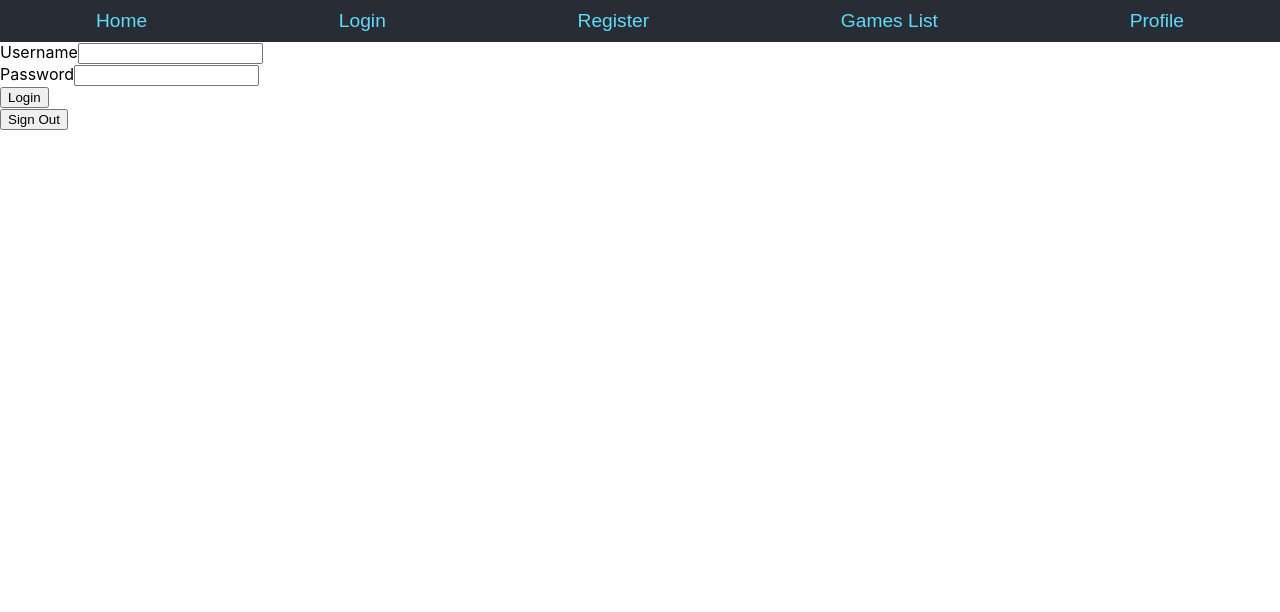
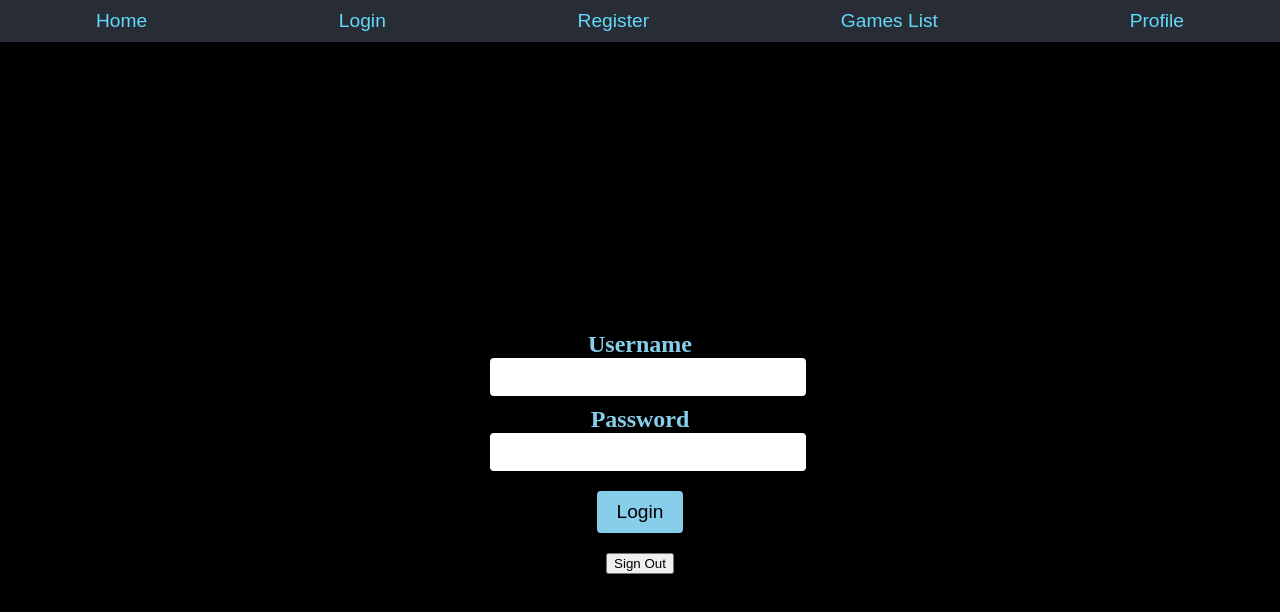
Before and after one commit to Kimichka/p5-project2, a React (Create React App) app in the folder game-trading-client/: page /login in a window 1280 px wide. Shown: the top 612 px of the page. Built offline with nearby package versions, Linux system fonts and the light colour scheme.

Commit message:
Adds some style

```diff
--- a/game-trading-client/src/components/Home.js
+++ b/game-trading-client/src/components/Home.js
@@ -1,7 +1,33 @@
 import React from 'react';
 
+const styles = {
+    container: {
+        display: 'flex',
+        flexDirection: 'column',
+        alignItems: 'center',
+        justifyContent: 'center',
+        height: '100vh',
+        fontFamily: 'cute-font',  //HAHA, Cute right?!
+        fontSize: '3rem',
+        textAlign: 'center',
+        backgroundColor: 'black',
+        color: 'whitesmoke',
+    },
+    boldText: {
+        fontWeight: '800',
+    },
+    description: {
+        marginTop: '10px',
+    },
+};
+
 const Home = () => {
-  return <div>Nothing to see here!!!!</div>;
+    return (
+        <div style={styles.container}>
+            <p style={styles.boldText}>Welcome to The Game Trading Website!</p>
+            <p style={styles.description}>Find and trade your favorite games with other users.</p>
+        </div>
+    );
 };
 
 export default Home;
--- a/game-trading-client/src/components/Login.js
+++ b/game-trading-client/src/components/Login.js
@@ -2,6 +2,53 @@ import React from 'react';
 import { useFormik } from 'formik';
 import LogoutButton from './LogoutButton';
 
+const styles = {
+    container: {
+        display: 'flex',
+        flexDirection: 'column',
+        alignItems: 'center',
+        justifyContent: 'center',
+        height: '100vh',
+        fontFamily: 'cute-font',
+        fontSize: '1.5rem',
+        textAlign: 'center',
+        backgroundColor: 'black',
+    },
+    form: {
+        width: '300px',
+        padding: '20px',
+        borderRadius: '8px',
+
+    },
+    input: {
+        width: '100%',
+        fontSize: '1.2rem',
+        marginBottom: '10px',
+        padding: '8px',
+        border: 'none',
+        borderRadius: '4px',
+
+    },
+    label: {
+        fontWeight: 'bold',
+        color: 'skyblue',
+    },
+    error: {
+        color: 'red',
+    },
+    button: {
+        marginTop: '10px',
+        fontSize: '1.2rem',
+        padding: '10px 20px',
+        border: 'none',
+        borderRadius: '4px',
+        cursor: 'pointer',
+        transition: 'background-color 0.3s',
+    },
+    buttonHover: {
+        backgroundColor: 'skyblue',
+    },
+};
 
 function Login() {
     const formik = useFormik({
@@ -49,35 +96,42 @@ function Login() {
     });
 
     return (
-        <div>
-            <form onSubmit={formik.handleSubmit}>
+        <div style={styles.container}>
+            <form style={styles.form} onSubmit={formik.handleSubmit}>
                 <div>
-                    <label>Username</label>
+                    <label style={styles.label}>Username</label>
                     <input
                         type="text"
                         name="username"
                         onChange={formik.handleChange}
                         onBlur={formik.handleBlur}
                         value={formik.values.username}
+                        style={styles.input}
                     />
                     {formik.touched.username && formik.errors.username ? (
-                        <div>{formik.errors.username}</div>
+                        <div style={styles.error}>{formik.errors.username}</div>
                     ) : null}
                 </div>
                 <div>
-                    <label>Password</label>
+                    <label style={styles.label}>Password</label>
                     <input
                         type="password"
                         name="password"
                         onChange={formik.handleChange}
                         onBlur={formik.handleBlur}
                         value={formik.values.password}
+                        style={styles.input}
                     />
                     {formik.touched.password && formik.errors.password ? (
-                        <div>{formik.errors.password}</div>
+                        <div style={styles.error}>{formik.errors.password}</div>
                     ) : null}
                 </div>
-                <button type="submit">Login</button>
+                <button
+                    type="submit"
+                    style={{ ...styles.button, ...styles.buttonHover }}
+                >
+                    Login
+                </button>
             </form>
 
             <LogoutButton />
--- a/game-trading-client/src/index.css
+++ b/game-trading-client/src/index.css
@@ -1,4 +1,5 @@
 body {
+  background-color: whitesmoke;
   margin: 0;
   font-family: -apple-system, BlinkMacSystemFont, 'Segoe UI', 'Roboto', 'Oxygen',
     'Ubuntu', 'Cantarell', 'Fira Sans', 'Droid Sans', 'Helvetica Neue',
@@ -7,6 +8,9 @@ body {
   -moz-osx-font-smoothing: grayscale;
 }
 
+
+
+
 code {
   font-family: source-code-pro, Menlo, Monaco, Consolas, 'Courier New',
     monospace;
```
